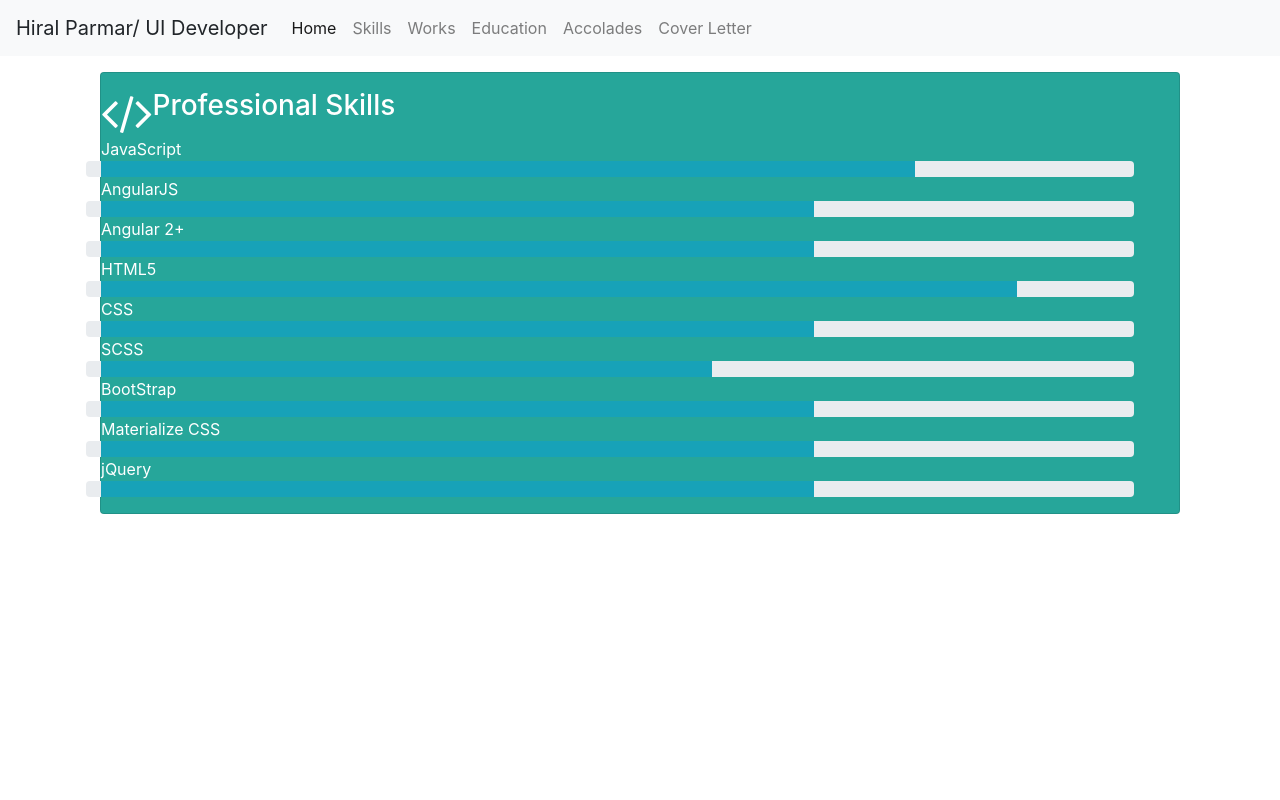
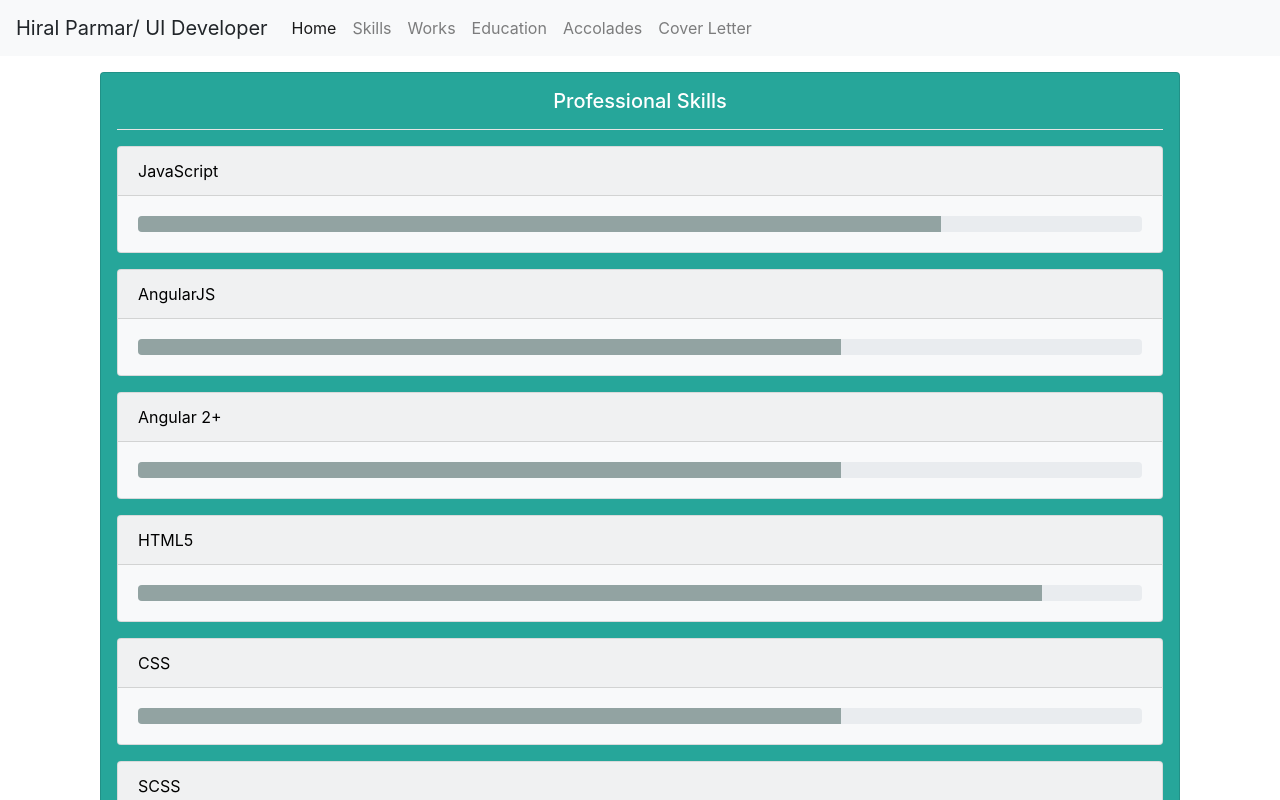
Before and after one commit to hir06/portfolio, an Angular app: page /skills in a window 1280 px wide. Shown: the top 800 px of the page. Built offline with nearby package versions, Linux system fonts and the light colour scheme.

Commit message:
styling changes

```diff
--- a/src/_var.scss
+++ b/src/_var.scss
@@ -25,3 +25,4 @@
 // );
 
 $theme-color: #26a69a;
+$secondary-color: #92a3a2;
--- a/src/app/accolades/accolades.component.html
+++ b/src/app/accolades/accolades.component.html
@@ -1,22 +1,15 @@
-<!-- <div class="card" *ngFor="let accolade of accolades" >
-    <div class="card-image waves-effect waves-block waves-light">
-      <img src="../../assets/images/accolades/{{accolade.image}}">
-    </div>
-    <div class="card-content">
-      <span class="card-title activator grey-text text-darken-4">{{accolade.title}}<i class="fa fa-ellipsis-v right"></i></span>
-    </div>
-    <div class="card-reveal">
-      <span class="card-title grey-text text-darken-4">{{accolade.title}}<i class="fa fa-close right"></i></span>
-      <p>{{accolade.description}}</p>
-    </div>
-  </div> -->
-
-  <div class="container container-fluid">
+<div class="container py-3">
   <div class="card mb-3" *ngFor="let accolade of accolades">
-      <img class="card-img-top" src="../../assets/images/accolades/{{accolade.image}}" alt="Card image cap">
-      <div class="card-body">
-        <h5 class="card-title">{{accolade.title}}</h5>
-        <p class="card-text">{{accolade.description}}</p>
+    <div class="row">
+      <div class="col-md-12">
+        <div class="card-block p-3">
+          <img class="card-img-top" src="../../assets/images/accolades/{{accolade.image}}" alt="Card image cap">
+          <div class="card-body">
+            <h5 class="card-title">{{accolade.title}}</h5>
+            <p class="card-text">{{accolade.description}}</p>
+          </div>
+        </div>
       </div>
     </div>
   </div>
+</div>
--- a/src/app/cover-letter/cover-letter.component.html
+++ b/src/app/cover-letter/cover-letter.component.html
@@ -1,4 +1,4 @@
-<div class="container">
+<!-- <div class="container py-3">
     <div class="row fullHeight">
 
             <div class="row col-md-12 card">
@@ -14,4 +14,39 @@
 
 
     </div>
-</div>
+</div> -->
+
+<div class="container py-3">
+    <div class="card">
+      <div class="row">
+        <div class="col-md-12">
+          <div class="card-block p-3">
+            <div class="card-title col-md-12">
+              <div class="text-center">
+                  <div class="row">
+                      <div class="col-md-12">
+                          <span class="fa fa-2x fa-envelope"></span>
+                        <h3 class="title ml-2">Cover Letter</h3></div>
+                      </div>
+                  </div>
+
+            </div>
+            <hr />
+            <div class="row col-md-12">
+                <p>{{date|date:shortDate}}</p>
+                <p>{{coverLetter.greeting}}</p>
+                <p>{{coverLetter.opening}}</p>
+                <p>{{coverLetter.start}}</p>
+                <p>{{coverLetter.skills}}</p>
+                <p>{{coverLetter.close}}</p>
+                <p>Sincerely,</p>
+
+            </div>
+            <div class="row col-md-12">
+                <p>Hiral Parmar</p>
+            </div>
+            </div>
+            </div>
+            </div>
+            </div>
+            </div>
--- a/src/app/cover-letter/cover-letter.component.scss
+++ b/src/app/cover-letter/cover-letter.component.scss
@@ -0,0 +1,12 @@
+@import "../../var";
+#edu {
+    .card {
+        color: black;
+        background-color: $secondary-color;
+
+    }
+
+}
+.title {
+    display: inline-flex;
+}
--- a/src/app/cover-letter/cover-letter.component.ts
+++ b/src/app/cover-letter/cover-letter.component.ts
@@ -11,7 +11,7 @@
     "opening": "If you are searching for a software engineer with a proven ability to develop high-performance applications and technical innovations, then please consider my resume.",
     "start": "Since 2015, I have served as a Software Engineer/Web Developer for Infosys Ltd., where I have been repeatedly recognized for developing quality solutions for complex real world problems. I am responsible for full lifecycle development of software/application, from initial requirement gathering to design, coding, testing, documentation and implementation.",
     "skills": "Known for excellent problem solving skills and time management. I have participated in proposals and presentations that have helped grab various projects. I also excel in merging business and user needs into high-quality solutions while keeping within delivery timeline and  constraints. My technical expertise includes cross-platform proficiency (Windows, Unix, Linux). Fluency in various web technologies (including  HTML5, CSS, JavaScript, AngularJS, jQuery, ASP.NET and SQL); and good knowledge of developer applications, tools, methodologies and best practices (including OOD, client/server architecture and self-test automation).",
-    "close": "As mentioned, I believe that my years of experience designing computer software, problem solving skills and my strong educational background can be an asset to your organization. I  would appreciate it if you would keep me in mind for future openings. Thank you for going through my profile. I look forward to speak with you. Please contact at (+91) 8899-503807 or manishjanky@gmail.com if you have any questions."
+    "close": "As mentioned, I believe that my years of experience designing computer software, problem solving skills and my strong educational background can be an asset to your organization. I  would appreciate it if you would keep me in mind for future openings. Thank you for going through my profile. I look forward to speak with you. Please contact at (+91) 7022048293 or phiral246@gmail.com if you have any questions."
 }
   constructor() { }
 
--- a/src/app/education/education.component.html
+++ b/src/app/education/education.component.html
@@ -1,4 +1,4 @@
-<div class="container py-3">
+<!-- <div class="container py-3">
     <div class="card">
 
       <div class="row col-md-12 py-3">
@@ -22,4 +22,40 @@
         </div>
 
 
-    </div>
+    </div> -->
+
+    <div class="container py-3">
+        <div class="card">
+          <div class="row">
+            <div class="col-md-12">
+              <div class="card-block p-3">
+                <div class="card-title col-md-12">
+                  <div class="text-center">
+                      <div class="row">
+                          <div class="col-md-12">
+                              <span class="fa fa-2x fa-graduation-cap"></span>
+                            <h3 class="title ml-2">Education</h3></div>
+                          </div>
+                      </div>
+
+                </div>
+                <hr />
+
+                <div id="edu" *ngFor="let edu of education">
+                  <div class="card bg-light mb-3">
+                    <div class="card-header">{{edu.qualification}} </div>
+                    <div class="card-body">
+                        <span ng-if="education.stream">{{edu.stream}}</span><span> @{{edu.institute}}</span>
+                        <div><span>Passed: {{edu.passingYear}}</span></div>
+                        <div><span>Marks: {{edu.marks}} %</span></div>
+                    </div>
+
+
+
+                </div>
+              </div>
+            </div>
+          </div>
+        </div>
+      </div>
+      </div>
--- a/src/app/education/education.component.scss
+++ b/src/app/education/education.component.scss
@@ -0,0 +1,12 @@
+@import "../../var";
+#edu {
+    .card {
+        color: black;
+        background-color: $secondary-color;
+
+    }
+
+}
+.title {
+    display: inline-flex;
+}
--- a/src/app/home/home.component.html
+++ b/src/app/home/home.component.html
@@ -1,6 +1,6 @@
 <div class="container py-3">
   <div class="card">
-    <div class="row ">
+    <div class="row">
       <div class="col-md-4">
         <img src="../assets/images/hiral.jpg" class="w-100 m-3">
       </div>
--- a/src/app/home/home.component.scss
+++ b/src/app/home/home.component.scss
@@ -6,7 +6,3 @@
 //     padding: 1rem;
 //     background-color: $theme-color;
 // }
-
-hr {
-    background-color: white;
-}
--- a/src/app/skills/skills.component.html
+++ b/src/app/skills/skills.component.html
@@ -1,18 +1,35 @@
 <div class="container py-3">
-  <div class="card py-3">
-    <div class="row col-md-12">
-      <span class="fa fa-3x fa-code"></span>
-      <h3>Professional Skills</h3>
+  <div class="card">
+    <div class="row">
+      <div class="col-md-12">
+        <div class="card-block p-3">
+          <div class="card-title col-md-12">
+            <h5 class="text-center">
+
+              <p>Professional Skills</p>
+            </h5>
+          </div>
+          <hr />
+
+          <div id="progress" *ngFor="let skill of skills">
+            <div class="card bg-light mb-3">
+              <div class="card-header">{{skill.skill}}</div>
+              <div class="card-body">
+                <div class="progress">
+                  <div class="progress-bar" role="progressbar" [ngStyle]="{width: skill.rating*10 + '%'}" aria-valuenow="skill.rating*10"
+                    aria-valuemin="0" aria-valuemax="100"></div>
+                </div>
+              </div>
+            </div>
+
+
+          </div>
+        </div>
+      </div>
+
+
+
     </div>
-    <div class="row col-md-12 card-action" *ngFor="let skill of skills">
-      <span>{{skill.skill}}</span>
-      <div class="row col-md-12 progress">
-        <div class="progress-bar bg-info" [ngStyle]="{width: skill.rating*10 + '%'}" aria-valuenow="skill.rating*10"
-          aria-valuemin="0" aria-valuemax="100">
 
-        </div>
-
-      </div>
-    </div>
   </div>
 </div>
--- a/src/app/skills/skills.component.scss
+++ b/src/app/skills/skills.component.scss
@@ -1 +1,14 @@
 @import "../../var";
+
+#progress {
+ .card-header {
+     color: black;
+ }
+ .card-body {
+     color: black;
+ }
+ .progress-bar {
+     background-color: $secondary-color !important;
+ }
+
+}
--- a/src/styles.scss
+++ b/src/styles.scss
@@ -14,3 +14,6 @@
         color: white;
     }
 }
+hr {
+    background-color: white;
+}
```
